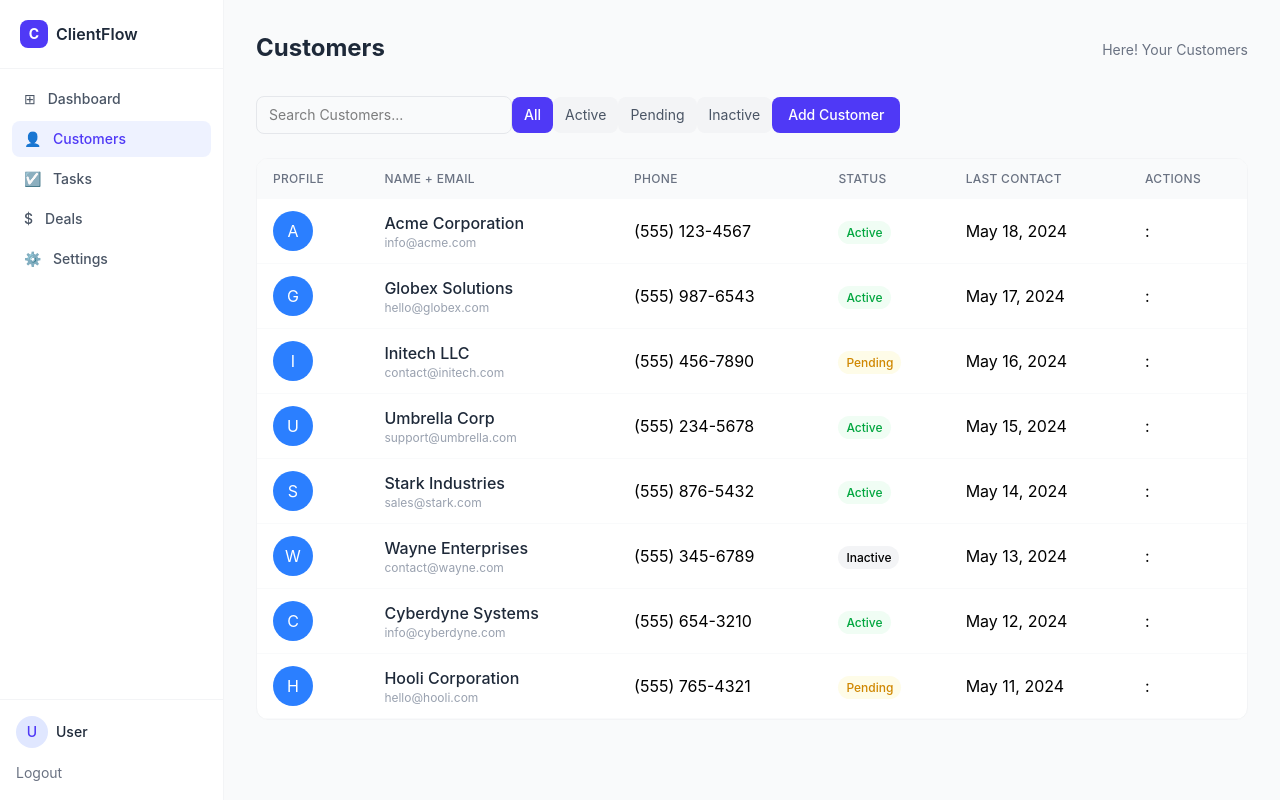
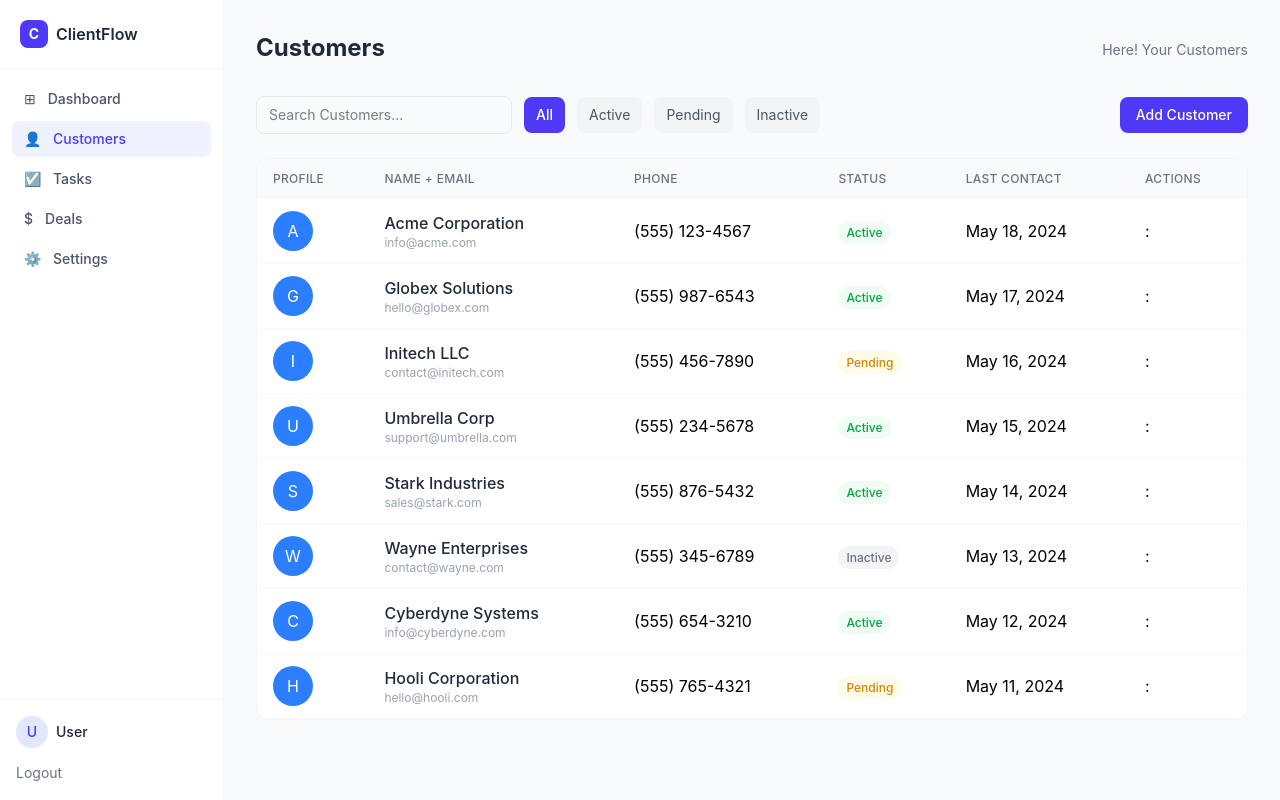
Before and after one commit to raudhra/crm-tracker, a React (Vite) app: page /customers in a window 1280 px wide. Built offline with nearby package versions, Linux system fonts and the light colour scheme; sample sign-in values are in the browser's storage.

Commit message:
progress16.1

```diff
--- a/src/pages/Customers.jsx
+++ b/src/pages/Customers.jsx
@@ -40,7 +40,7 @@ function Customers() {
                 </h1>
                 <p className="text-gray-500 text-sm mt-1">Here! Your Customers</p>
             </div>
-            <div className ="flex-items gap-3 mb-6">
+            <div className ="flex items-center gap-3 mb-6">
                 <input
                     value={search}
                     onChange={(e) => setSearch(e.target.value)}
@@ -91,7 +91,7 @@ function Customers() {
                                     <p className="text-xs text-gray-400">{customer.email}</p>
                                 </td>
                                 <td className="px-4 py-3">{customer.phone}</td>
-                                <td className="px-4 py-3"><span className={`text-xs px-2 py-1 rounded-full font-medium ${customer.status === 'Active' ? 'bg-green-50 text-green-600' : customer.status === 'Pending' ? 'bg-yellow-50 text-yellow-600' : 'bg-gray-100 text-gray-500}'}`}>{customer.status}</span></td>
+                                <td className="px-4 py-3"><span className={`text-xs px-2 py-1 rounded-full font-medium ${customer.status === 'Active' ? 'bg-green-50 text-green-600' : customer.status === 'Pending' ? 'bg-yellow-50 text-yellow-600' : 'bg-gray-100 text-gray-500'}`}>{customer.status}</span></td>
                                 <td className="px-4 py-3">{customer.lastContact}</td>
                                 <td className="px-4 py-3"><button>:</button></td>
                             </tr>
```
